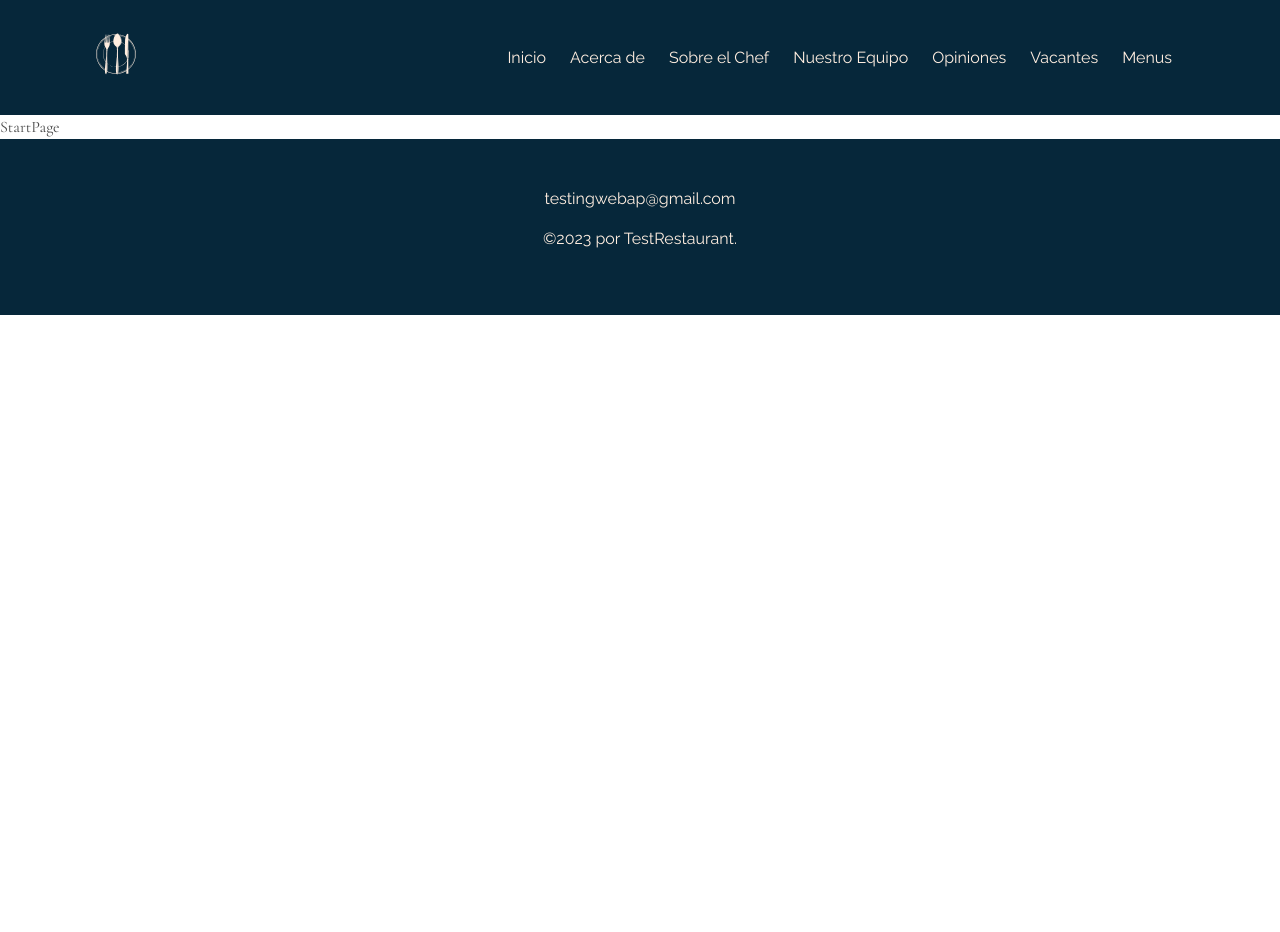
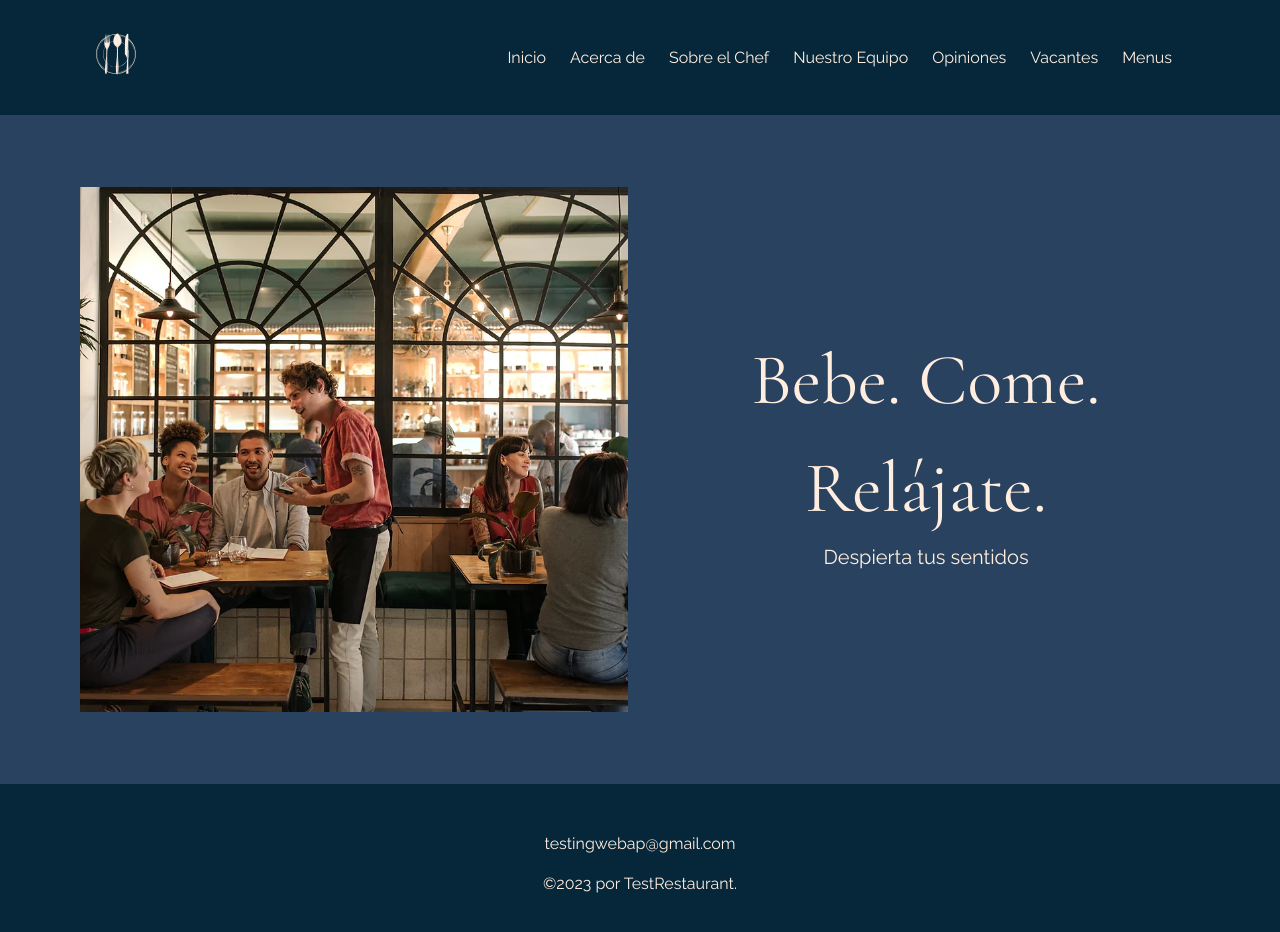
Before and after one commit to manuqs33/Resto, a React (Vite) app in the folder frontend/: page / in a window 1280 px wide. Shown: the top 932 px of the page. Before the commit the page ends 800 px from the top, so only its background shows below. Built offline with nearby package versions, Linux system fonts and the light colour scheme.

Commit message:
Agrega componente Hero a la página de inicio

```diff
--- /dev/null
+++ b/frontend/src/components/Hero.jsx
@@ -0,0 +1,20 @@
+import anfitrion from '../assets/anfitrion.webp'
+
+export function Hero() {
+    return (
+        <section className="section StartPage-hero">
+            <div className="container is-fluid">
+                <div className="columns">
+                    <div className="column is-half">
+                        <img src={anfitrion} className='image' alt="waiter serving a table with people" srcset="" />
+                    </div>
+                    <div className="column is-half">
+                        <h1>Bebe. Come. </h1>
+                        <h1>Relájate.</h1>
+                        <p>Despierta tus sentidos</p>
+                    </div>
+                </div>
+            </div>
+        </section>
+    )
+}
--- a/frontend/src/main.jsx
+++ b/frontend/src/main.jsx
@@ -1,8 +1,6 @@
 import React from 'react'
 import ReactDOM from 'react-dom/client'
 import App from './App'
-import {Footer} from "./components/Footer";
-import {Navbar} from './components/Navbar';
 import 'bulma/css/bulma.css';
 import './styles/main.scss'
 
--- a/frontend/src/pages/StartPage.jsx
+++ b/frontend/src/pages/StartPage.jsx
@@ -1,5 +1,8 @@
+import anfitrion from '../assets/anfitrion.webp'
+import { Hero } from '../components/Hero'
+
 export function StartPage() {
   return (
-    <div>StartPage</div>
+    <Hero/>
   )
 }
--- a/frontend/src/styles/main.scss
+++ b/frontend/src/styles/main.scss
@@ -21,7 +21,7 @@ body {
 }
 
 section.section {
-    padding-bottom: 6rem;
+    padding-block: 4.5rem;
 }
 
 .TeamPage {
@@ -68,6 +68,21 @@ section.section.StaticPage {
     }
 }
 
+.section.StartPage-hero {
+    background-color: $blue;
+    color: $text;
+    text-align: center;
+    .columns {
+        align-items: center;
+    }
+    h1 {
+        font-size: 72px;
+    }
+    p {
+        font-size: 20px;
+    }
+}
+
 footer.footer {
     background-color: $dark-blue;
     color: $text;
```
Also changed, not shown: frontend/src/assets/anfitrion.webp (added).
